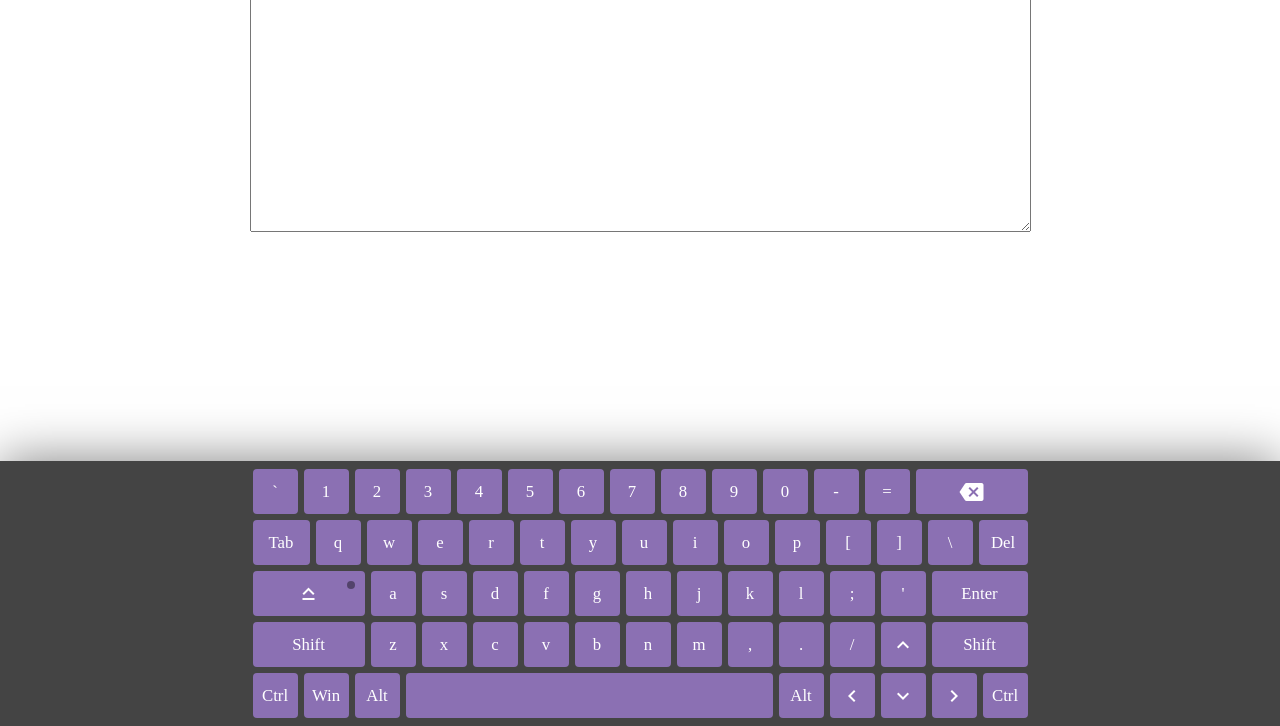
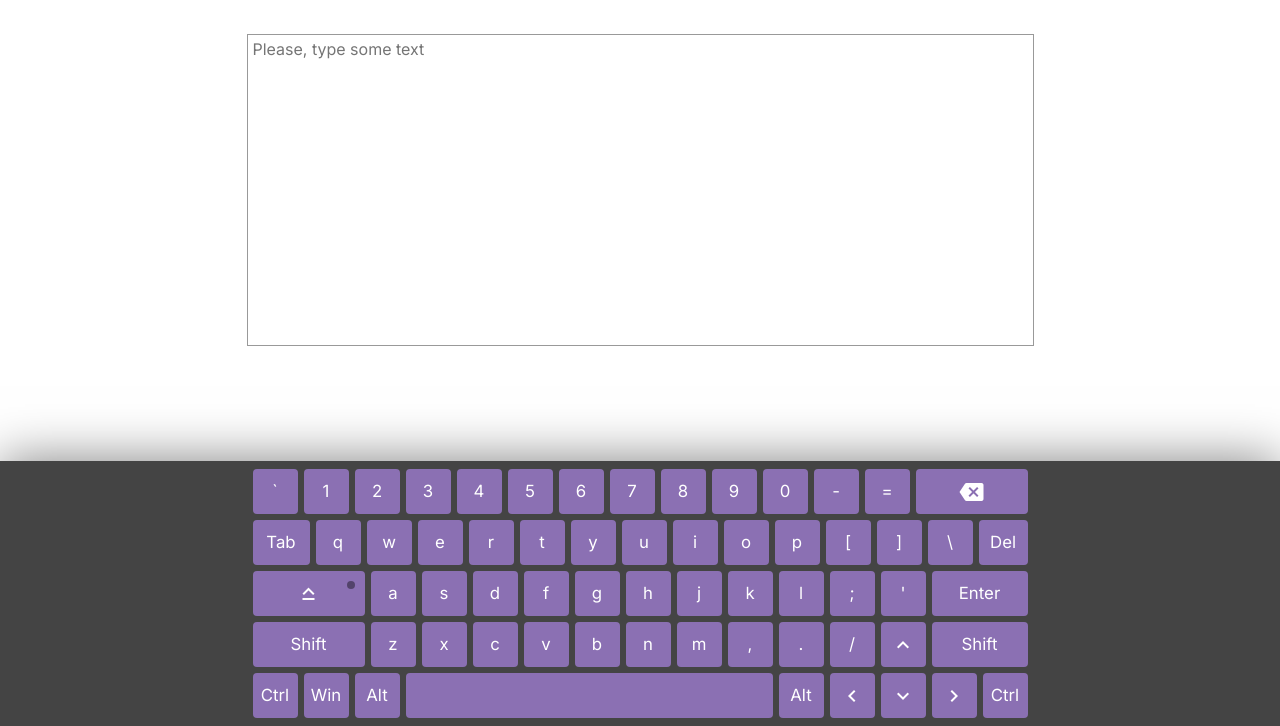
Before and after one commit to iamnkt/virtual-keyboard, a website built with webpack: page src/index.html in a window 1280 px wide. Shown: the part 74-800 px from the top of the page. Built offline with nearby package versions, Linux system fonts and the light colour scheme.

Commit message:
feat: add some styles to textarea and some other elements

```diff
--- a/src/components/app.js
+++ b/src/components/app.js
@@ -1,18 +1,18 @@
-  import Keyboard from './keyboard';
-  import Keys from './keys';
-  import Model from './model';
+import Page from './page';
+import Layout from './layout';
+import Model from './model';
 
 class App {
   constructor() {
-    this.keyboard = new Keyboard();
-    this.keys = new Keys();
+    this.page = new Page();
+    this.layout = new Layout();
     this.model = new Model();
   }
 
   run() {
-    this.keyboard.createKeyboard();
-    document.querySelector('.keyboard__keys').appendChild(this.keys.createKeys());
-    this.model.work();
+    this.page.createPage();
+    document.querySelector('.keyboard__keys').appendChild(this.layout.createKeys());
+    this.model.init();
   }
 }
 
--- a/src/components/keyboard.js
+++ /dev/null
@@ -1,19 +0,0 @@
-import '../styles/style.css';
-
-class Keyboard {
-  createKeyboard() {
-    const tArea = document.createElement('textarea');
-    const main = document.createElement('div');
-    const keysContainer = document.createElement('div');
-
-    tArea.classList.add('t_area');
-    main.classList.add('keyboard');
-    keysContainer.classList.add('keyboard__keys');
-
-    document.body.append(tArea);
-    main.appendChild(keysContainer);
-    document.body.appendChild(main);
-  }
-}
-
-export default Keyboard;
--- a/src/components/keys.js
+++ b/src/components/layout.js
@@ -1,9 +1,9 @@
 import '../styles/style.css';
 
-class Keys {
+class Layout {
   createKeys() {
-    const fragment = document.createDocumentFragment();
-    const keyLayout = [
+    const FRAGMENT = document.createDocumentFragment();
+    const KEY_LAYOUT = [
       '`', '1', '2', '3', '4', '5', '6', '7', '8', '9', '0', '-', '=', 'backspace',
       'tab', 'q', 'w', 'e', 'r', 't', 'y', 'u', 'i', 'o', 'p', '[', ']', '\\', 'del',
       'caps', 'a', 's', 'd', 'f', 'g', 'h', 'j', 'k', 'l', ';', '\'', 'enter',
@@ -15,7 +15,7 @@ class Keys {
       return `<span class="material-icons">${name}</span>`;
     };
 
-    keyLayout.forEach(key => {
+    KEY_LAYOUT.forEach(key => {
       const keyElement = document.createElement('button');
       const insertLineBreak = ['backspace', 'del', 'enter', 'shiftRight', 'ctrlRight'].indexOf(key) !== -1;
 
@@ -96,15 +96,15 @@ class Keys {
         keyElement.textContent = 'Ctrl';
       };
 
-      fragment.appendChild(keyElement);
+      FRAGMENT.appendChild(keyElement);
 
       if (insertLineBreak) {
-        fragment.appendChild(document.createElement('br'));
+        FRAGMENT.appendChild(document.createElement('br'));
       };
     });
 
-    return fragment;
+    return FRAGMENT;
   }
 }
 
-export default Keys;
+export default Layout;
--- a/src/components/model.js
+++ b/src/components/model.js
@@ -6,20 +6,20 @@ class Model {
 
   toggleCaps() {
     this.capsLock = !this.capsLock;
-    const keys = Array.from(document.querySelectorAll('.keyboard__key'));
+    const KEYS = Array.from(document.querySelectorAll('.keyboard__key'));
 
-    for (let key of keys) {
+    for (let key of KEYS) {
       if (key.textContent.length === 1) {
         key.textContent = this.capsLock ? key.textContent.toUpperCase() : key.textContent.toLowerCase();
       };
     };
   }
 
-  work() {
-    const keys = Array.from(document.querySelectorAll('.keyboard__key'));
-    const tArea = document.querySelector('.t_area');
+  init() {
+    const KEYS = Array.from(document.querySelectorAll('.keyboard__key'));
+    const T_AREA = document.querySelector('.t_area');
     // console.log(keys);
-    keys.forEach((key) => {
+    KEYS.forEach((key) => {
       key.addEventListener('click', () => {
         const caps = document.querySelector('.keyboard__key-activatable');
         let value = key.textContent.toLowerCase();
@@ -40,7 +40,8 @@ class Model {
         } else {
           this.str += this.capsLock ? value.toUpperCase() : value;
         }
-        tArea.textContent = this.str;
+
+        T_AREA.textContent = this.str;
       });
     });
 
--- /dev/null
+++ b/src/components/page.js
@@ -0,0 +1,24 @@
+import '../styles/style.css';
+
+class Page {
+  createPage() {
+    const TITLE = document.createElement('h1');
+    const T_AREA = document.createElement('textarea');
+    const MAIN = document.createElement('div');
+    const KEYS_CONTAINER = document.createElement('div');
+
+    TITLE.classList.add('title');
+    TITLE.textContent = 'RSS Virtual Keyboard';
+    T_AREA.setAttribute('placeholder', 'Please, type some text');
+    T_AREA.classList.add('t_area');
+    MAIN.classList.add('keyboard');
+    KEYS_CONTAINER.classList.add('keyboard__keys');
+
+    document.body.append(TITLE);
+    document.body.append(T_AREA);
+    MAIN.appendChild(KEYS_CONTAINER);
+    document.body.appendChild(MAIN);
+  }
+}
+
+export default Page;
--- a/src/index.html
+++ b/src/index.html
@@ -5,6 +5,9 @@
   <meta http-equiv="X-UA-Compatible" content="IE=edge">
   <meta name="viewport" content="width=device-width, initial-scale=1.0">
   <title>Virtual Keyboard</title>
+  <link rel="preconnect" href="https://fonts.googleapis.com">
+  <link rel="preconnect" href="https://fonts.gstatic.com" crossorigin>
+  <link href="https://fonts.googleapis.com/css2?family=Inter&display=swap" rel="stylesheet">
   <link rel="shortcut icon" href="./assets/icons/icons8-keyboard.svg">
   <link rel="stylesheet" href="./styles/normalize.css">
   <link rel="stylesheet" href="./styles/style.css">
--- a/src/styles/style.css
+++ b/src/styles/style.css
@@ -2,11 +2,21 @@ body {
   display: flex;
   flex-direction: column;
   align-items: center;
+  font-family: 'Inter', sans-serif;
+}
+
+.title {
+  margin-bottom: 50px;
 }
 
 .t_area {
   width: 775px;
   height: 300px;
+  outline: none;
+  border: 1px solid #999;
+  padding: 5px;
+  resize: none;
+  font-size: 16px;
 }
 
 .keyboard {
@@ -45,8 +55,12 @@ body {
   position: relative;
 }
 
+.keyboard__key:hover {
+  background: rgba(139, 112, 179, 0.6);
+}
+
 .keyboard__key:active {
-  background: rgba(139, 112, 179, 0.6);
+  background: #c18b48d7;
 }
 
 .keyboard__key-tab {
```
